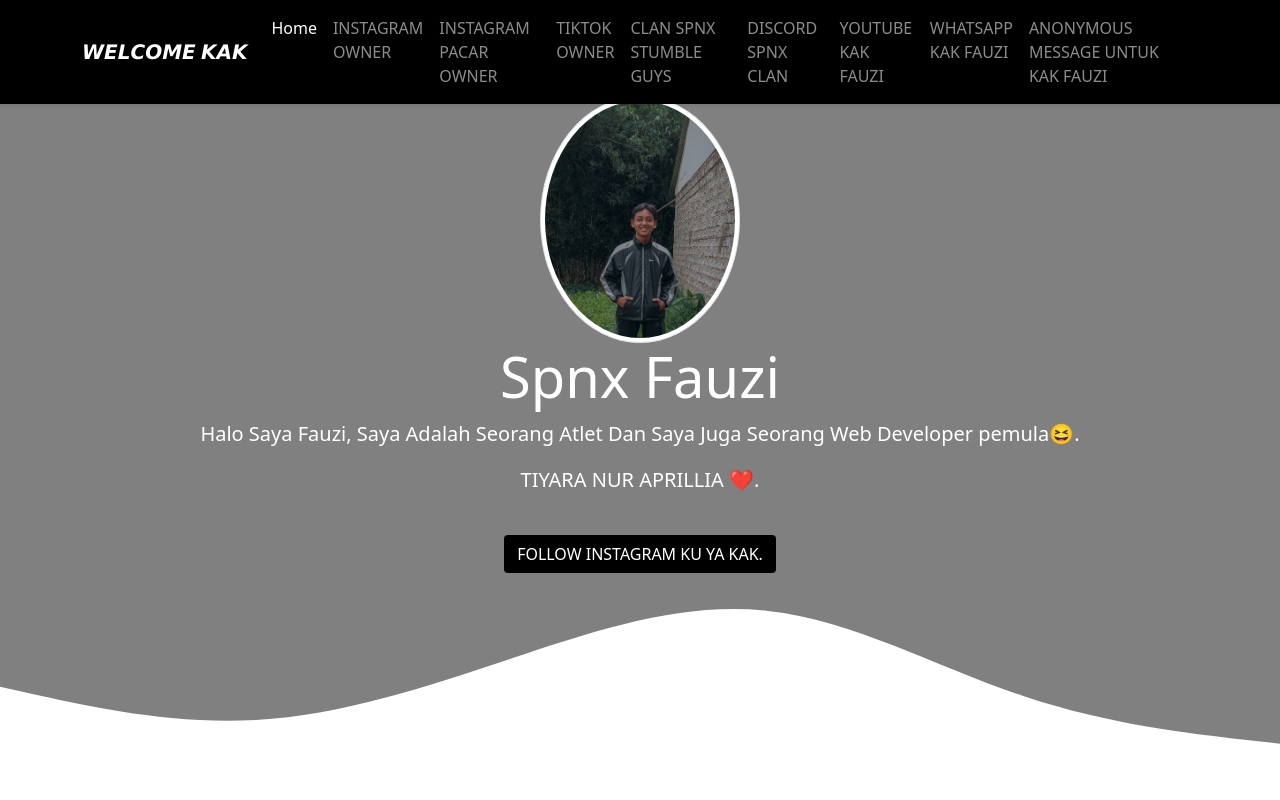
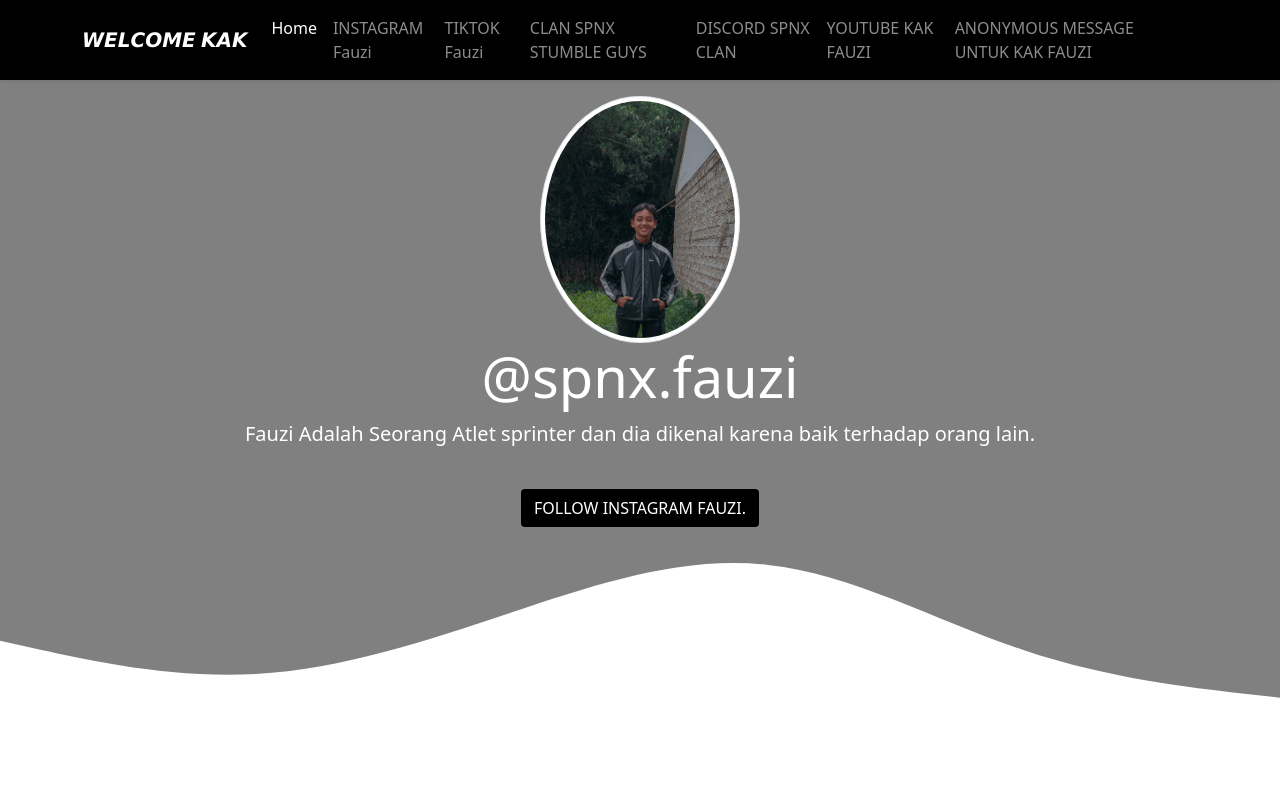
Before and after one commit to Fauzibanh/realzi-web, a plain HTML site: page index.html in a window 1280 px wide. Shown: the top 800 px of the page. Drawn offline with nearby package versions, Linux system fonts and the light colour scheme.

Commit message:
Update index.html

```diff
--- a/index.html
+++ b/index.html
@@ -36,13 +36,13 @@
               <a class="nav-link active" aria-current="page" href="#home">Home</a>
             </li>
             <li class="nav-item">
-              <a class="nav-link" href="https://instagram.com/spnx.fauzi" target="_blank">INSTAGRAM OWNER</a>
+              <a class="nav-link" href="https://instagram.com/spnx.fauzi" target="_blank">INSTAGRAM Fauzi</a>
             </li>
+
+
+
             <li class="nav-item">
-              <a class="nav-link" href="https://instagram.com/tiyaraaprillia_" target="_blank">INSTAGRAM PACAR OWNER</a>
-            </li>
-            <li class="nav-item">
-              <a class="nav-link" href="https://vt.tiktok.com/ZSRdPF59q/" target="_blank">TIKTOK OWNER</a>
+              <a class="nav-link" href="https://vt.tiktok.com/ZSRdPF59q/" target="_blank">TIKTOK Fauzi</a>
             </li>
             <li class="nav-item">
               <a class="nav-link" href="#Clan">CLAN SPNX STUMBLE GUYS</a>
@@ -53,9 +53,9 @@
             <li class="nav-item">
               <a class="nav-link" href="https://youtube.com/channel/UC-iDjlzju2qTWjoyHmlrG_Q">YOUTUBE KAK FAUZI</a>
             </li>
-             <li class="nav-item">
-              <a class="nav-link" href="https://wa.me/6289503657396?text=Assalamualaikum%20kak%20Fauzi.">WHATSAPP KAK FAUZI</a>
-              </li>
+
+
+
              <li class="nav-item">
               <a class="nav-link" href="https://ngl.link/spnx.fauzi">ANONYMOUS MESSAGE UNTUK KAK FAUZI</a>
             </li>
@@ -67,10 +67,10 @@
     <!-- Jumbotron -->
     <div class="jumbotron text-center">
       <img src="img/zyy.jpg" alt="zyy" width="200" class="rounded-circle img-thumbnail" />
-      <h1 class="display-4 text-white">Spnx Fauzi</h1>
-      <p class="lead text-white">Halo Saya Fauzi, Saya Adalah Seorang Atlet Dan Saya Juga Seorang Web Developer pemula😆.</p>
-      <p class="lead text-white">TIYARA NUR APRILLIA ❤️.</p>
-      <a href="https://instagram.com/spnx.fauzi" target="_blank" class="style-btn style-btn-gray mt-4">FOLLOW INSTAGRAM KU YA KAK.<span></span></a>
+      <h1 class="display-4 text-white">@spnx.fauzi</h1>
+      <p class="lead text-white">Fauzi Adalah Seorang Atlet sprinter dan dia dikenal karena baik terhadap orang lain.</p>
+
+      <a href="https://instagram.com/spnx.fauzi" target="_blank" class="style-btn style-btn-gray mt-4">FOLLOW INSTAGRAM FAUZI.<span></span></a>
       <svg xmlns="http://www.w3.org/2000/svg" viewBox="0 0 1440 320">
         <path
           fill="#ffffff"
```
